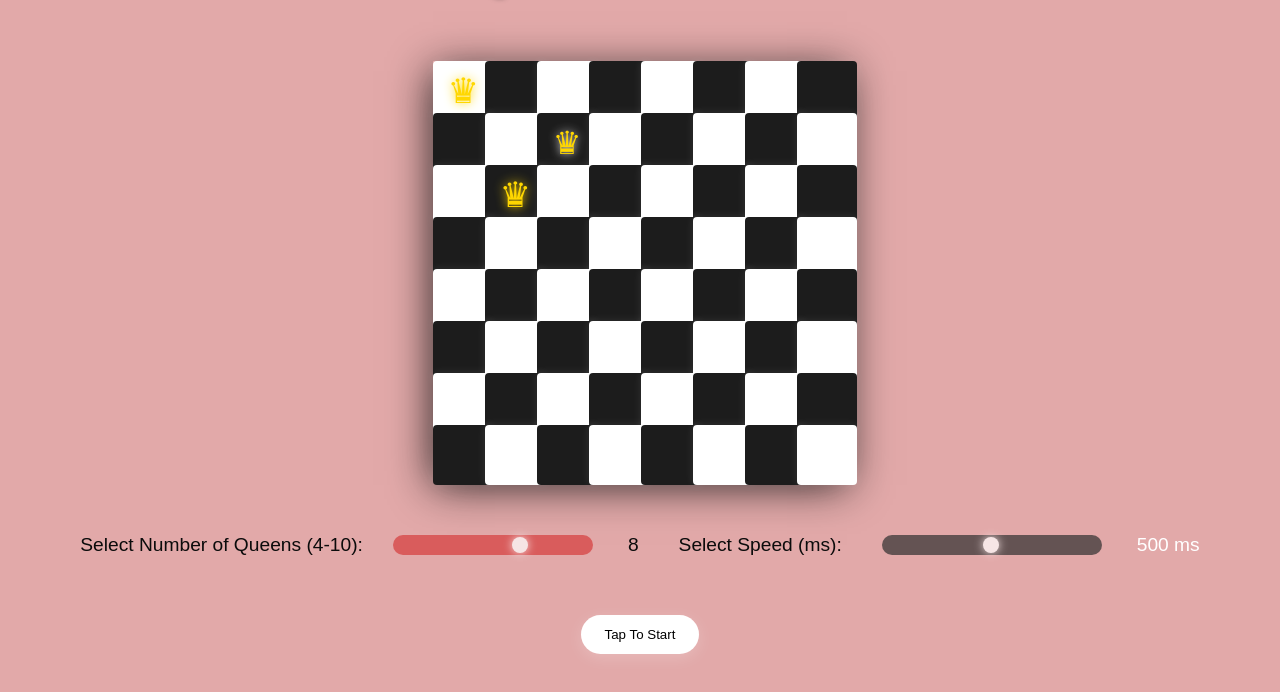
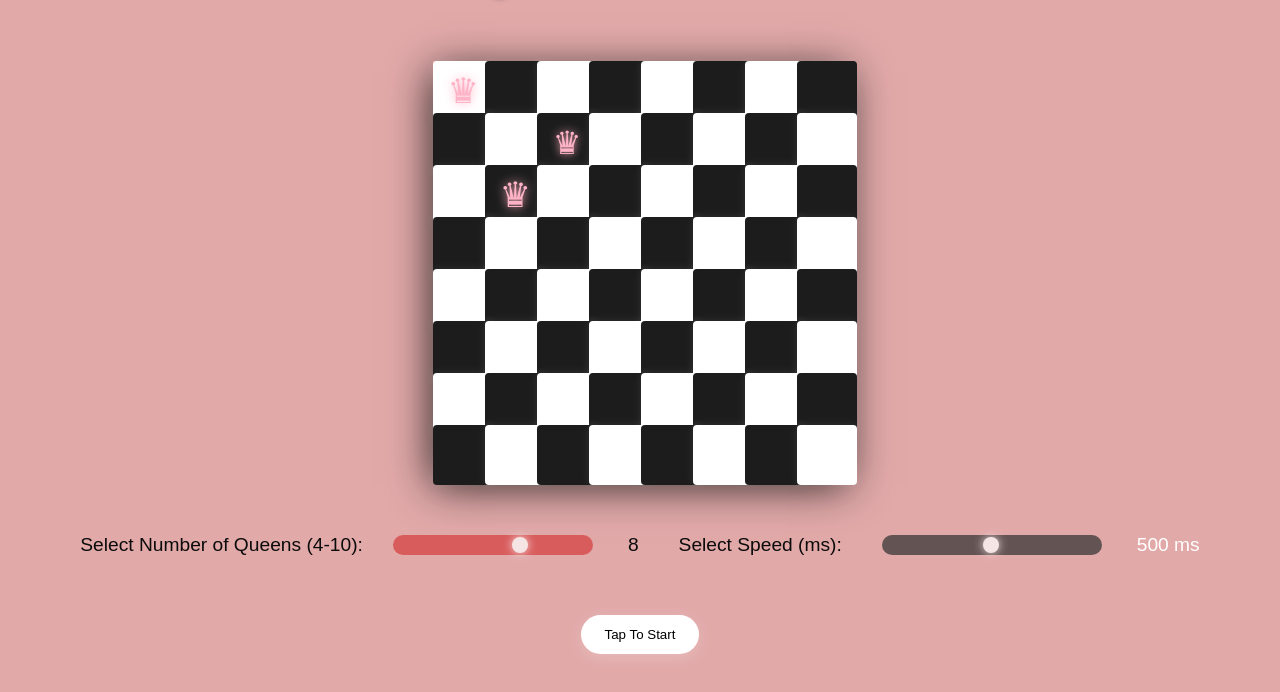
Before and after one commit to rjsnhk/PEP-PROJECT---N-QUEEN, a plain HTML site: page index.html in a window 1280 px wide. Both pictures are taken after a click on the button "Tap To Start". Shown: the part 106-798 px from the top of the page. Drawn offline with Linux system fonts and the light colour scheme.

Commit message:
Update styles.css

```diff
--- a/styles.css
+++ b/styles.css
@@ -66,24 +66,24 @@ h1 {
 .cell.queen::before {
     content: "♛";
     font-size: 32px;
-    color: #FFD700;
+    color: #ffb3c6;
     opacity: 0;
     transform: scale(0);
     transition: opacity 0.3s ease, transform 0.3s ease;
 }
 
 .cell.queen.active::before {
-    color: #FFD700;
+    color: #ffb3c6;
     opacity: 1;
     transform: scale(1.1);
-    text-shadow: 0 0 10px #FFD700;
+    text-shadow: 0 0 10px #ffb3c6;
 }
 
 .cell.queen.backtrack::before {
-    color: #FFD700;
+    color: #ffb3c6;
     opacity: 1;
     transform: scale(1);
-    text-shadow: 0 0 10px #e0e0e0;
+    text-shadow: 0 0 10px #ffb3c6;
 }
 
 #speedRange {
```
